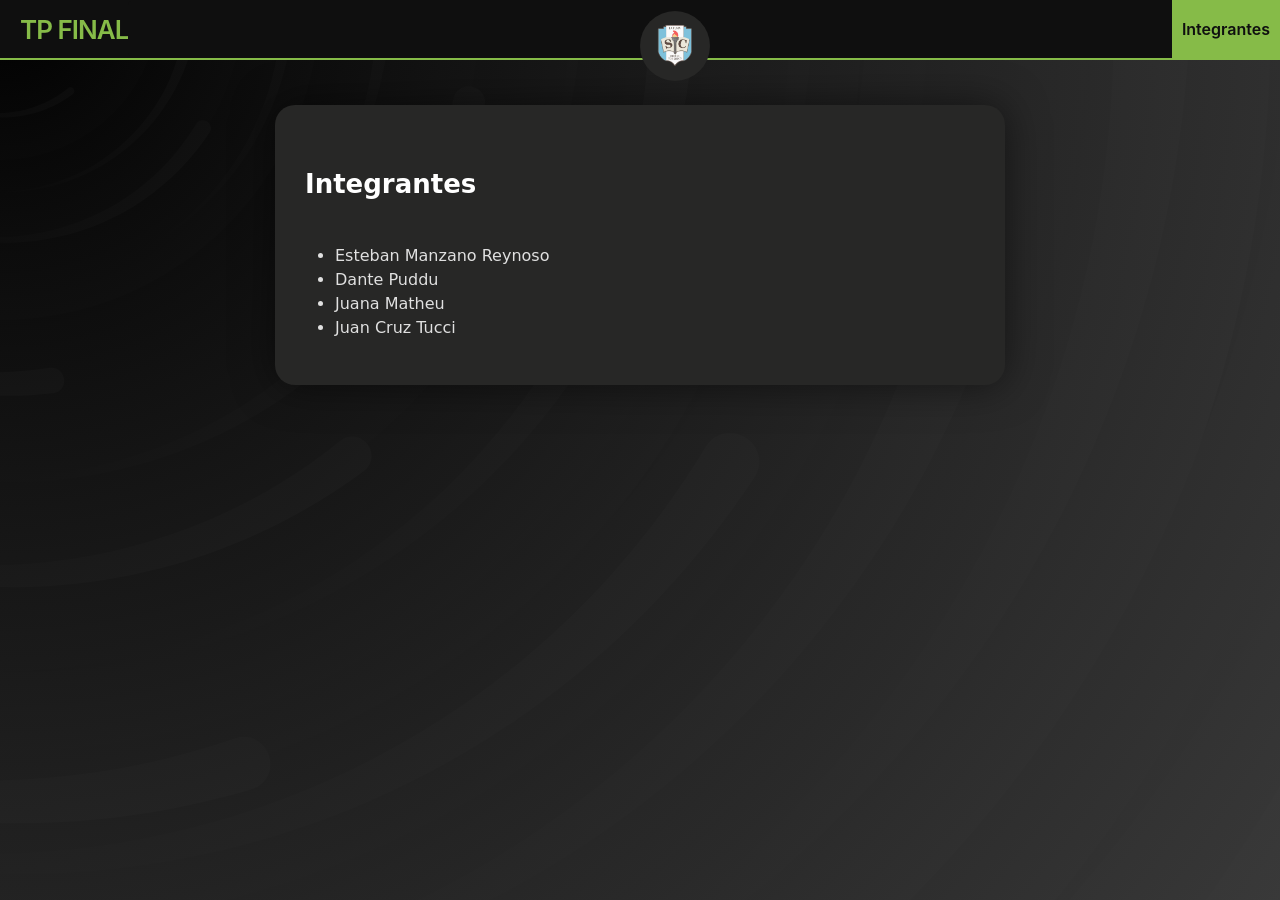
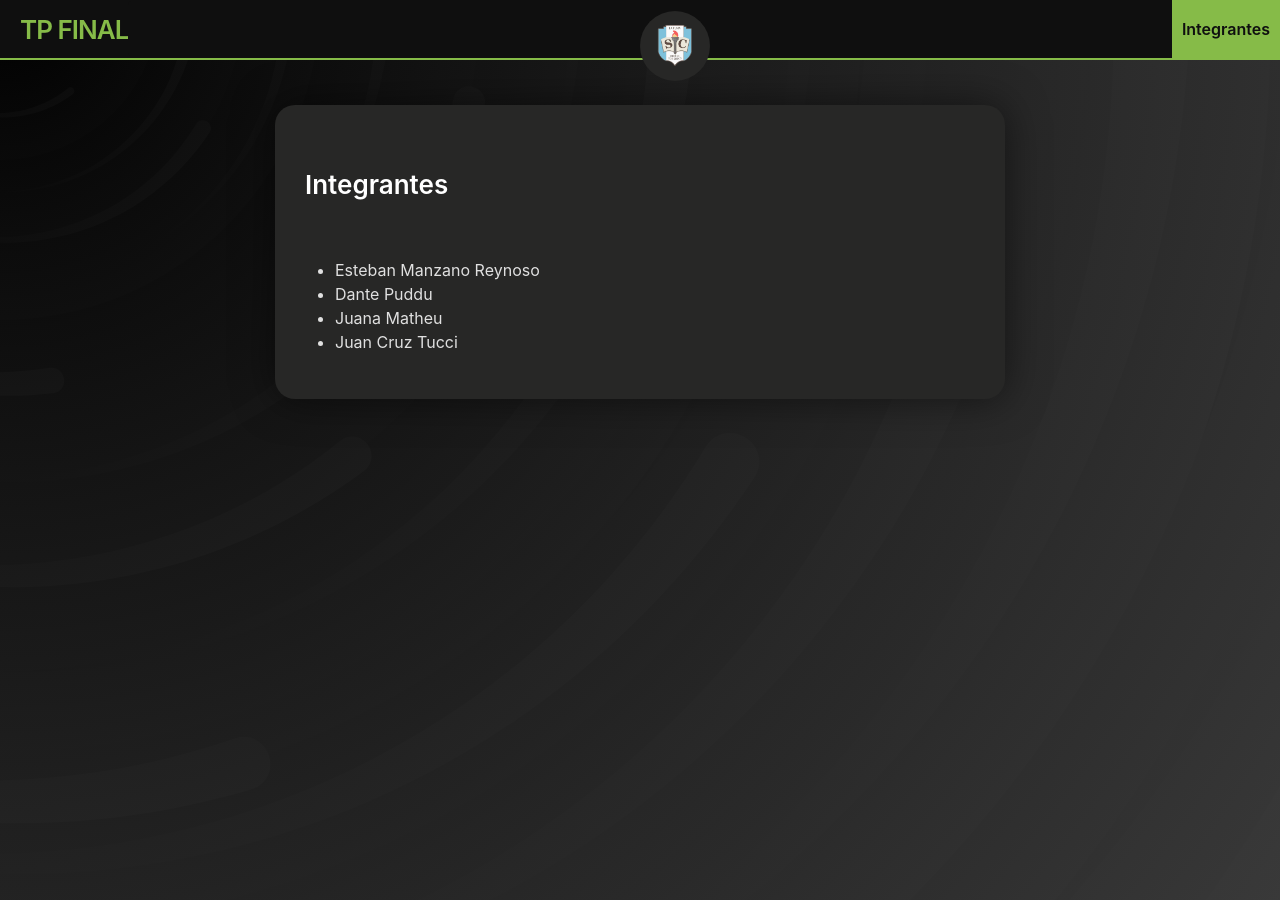
Before and after one commit to tpnashe1/tpnashe1, a Jekyll site: the page built from about.md, in a window 1280 px wide. Built offline with Jekyll 4.4.1, drawn with Linux system fonts in a browser that asks for light colours.

Commit message:
Add files via upload

```diff
--- a/about.md
+++ b/about.md
@@ -2,8 +2,6 @@
 title: Integrantes
 layout: page
 ---
-
-<font face="Comic Sans MS">
 
 <h3>Integrantes</h3>
 <br>
@@ -19,5 +17,3 @@ layout: page
 <li>Juan Cruz Tucci</li>
 
 </ul>
-
-</font>
```
